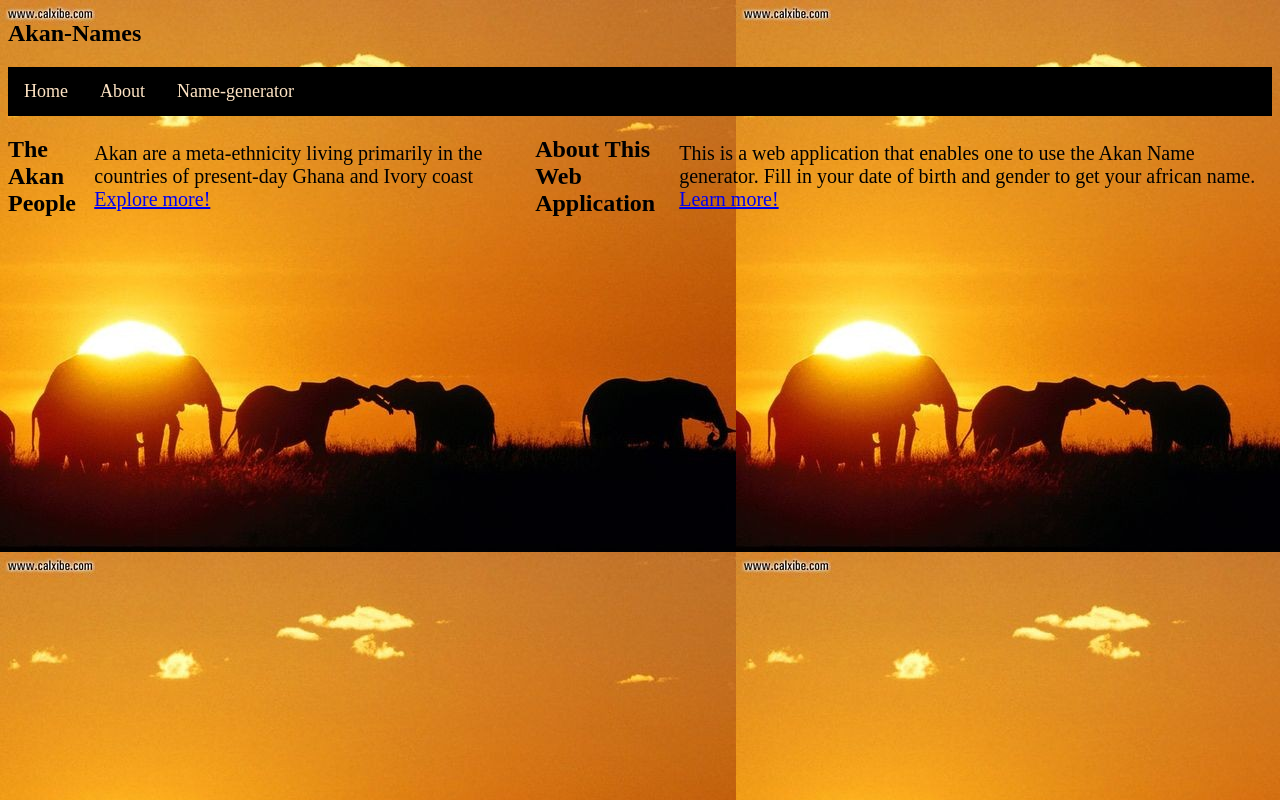
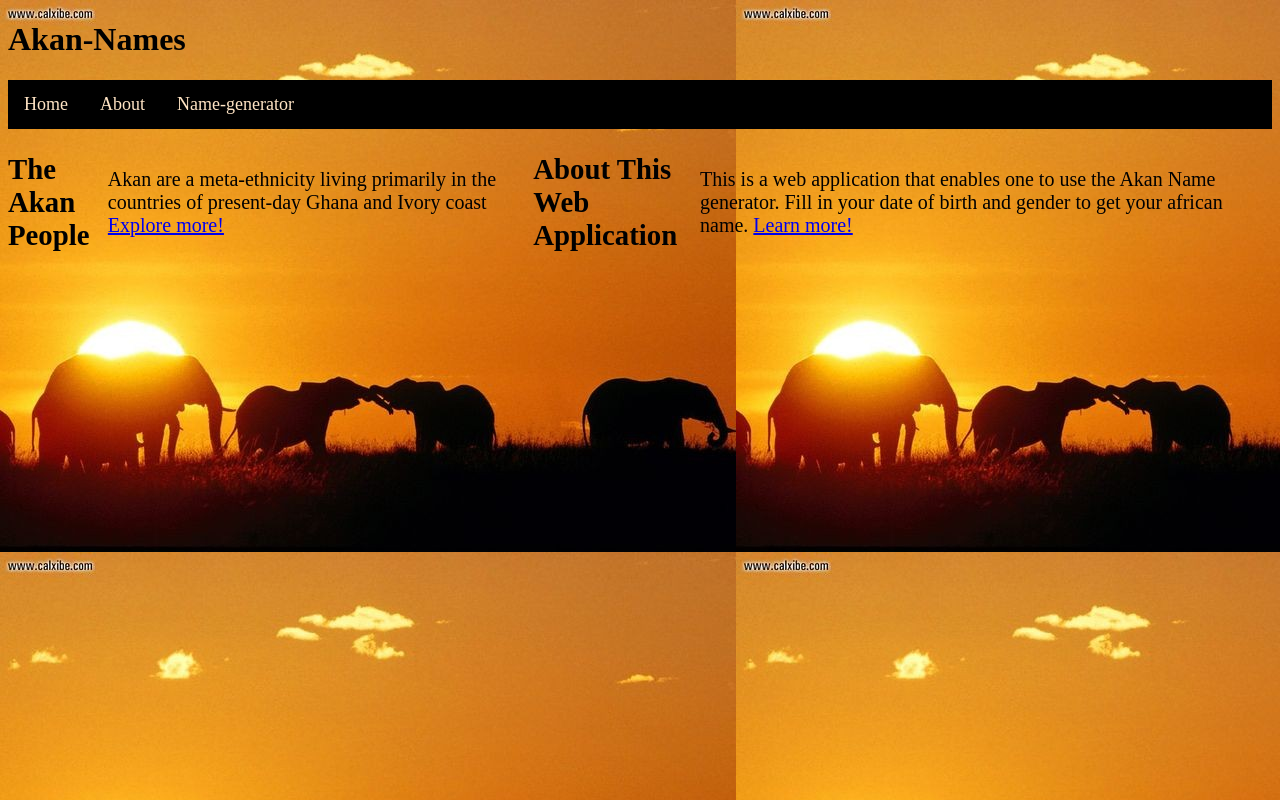
Before and after one commit to wairimukanene/Akan-Names, a plain HTML site: page index.html in a window 1280 px wide. Drawn offline with Linux system fonts and the light colour scheme.

Commit message:
commit7-changed font in the about page

```diff
--- a/index.html
+++ b/index.html
@@ -9,7 +9,7 @@
             background-image: url("photoss/akan.jpg");
         }
     </style>
-    <h2 class="Akan-Names">Akan-Names</h2>
+    <h1 class="Akan-Names">Akan-Names</h1>
     <div class="nav">
         <a class="active" href="#homepage">Home</a>
         <a href="About.html">About</a>
--- a/styles.css
+++ b/styles.css
@@ -25,9 +25,13 @@
 }
 .Home{
     display:flex;
-    justify-content: space-evenly;
     align-items: center;
+    margin: 0 auto;
+    font-size: larger;
 }
 .About{
 align-items: center;
 }
+input{
+    width:100%;
+}
```
Also changed, not shown: About.html (+1 -1 lines).
